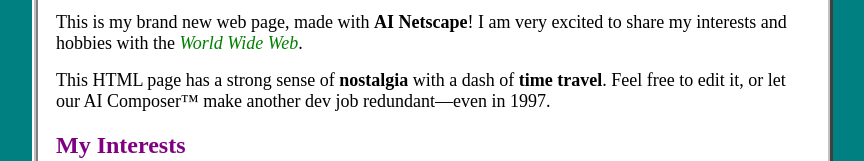
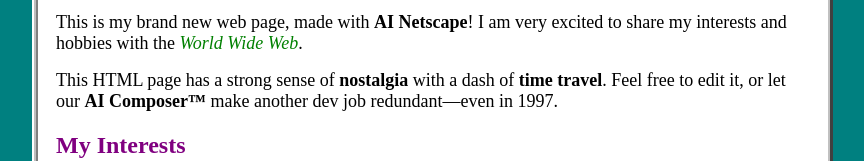
Before and after one commit to tstringham/ainetscape, a website: page public/index.html in a window 1280 px wide. Shown: the part 239-400 px from the top of the page, without its empty margins (208-1072 px from the left). Drawn offline with Linux system fonts and the light colour scheme.

Commit message:
Bold AI Composer™ in the starter doc tagline

```diff
--- a/public/index.html
+++ b/public/index.html
@@ -1042,7 +1042,7 @@
             <font color="#008000"><i>World Wide Web</i></font>.
           </font>
         </p>
-        <p><font face="Times New Roman" size="4">This HTML page has a strong sense of <b>nostalgia</b> with a dash of <b>time travel</b>. Feel free to edit it, or let our AI Composer&trade; make another dev job redundant&mdash;even in 1997.</font></p>
+        <p><font face="Times New Roman" size="4">This HTML page has a strong sense of <b>nostalgia</b> with a dash of <b>time travel</b>. Feel free to edit it, or let our <b>AI Composer&trade;</b> make another dev job redundant&mdash;even in 1997.</font></p>
         <h2><font color="#800080">My Interests</font></h2>
         <ul>
           <li><font size="3">Deep Thought 7.5</font></li>
```
